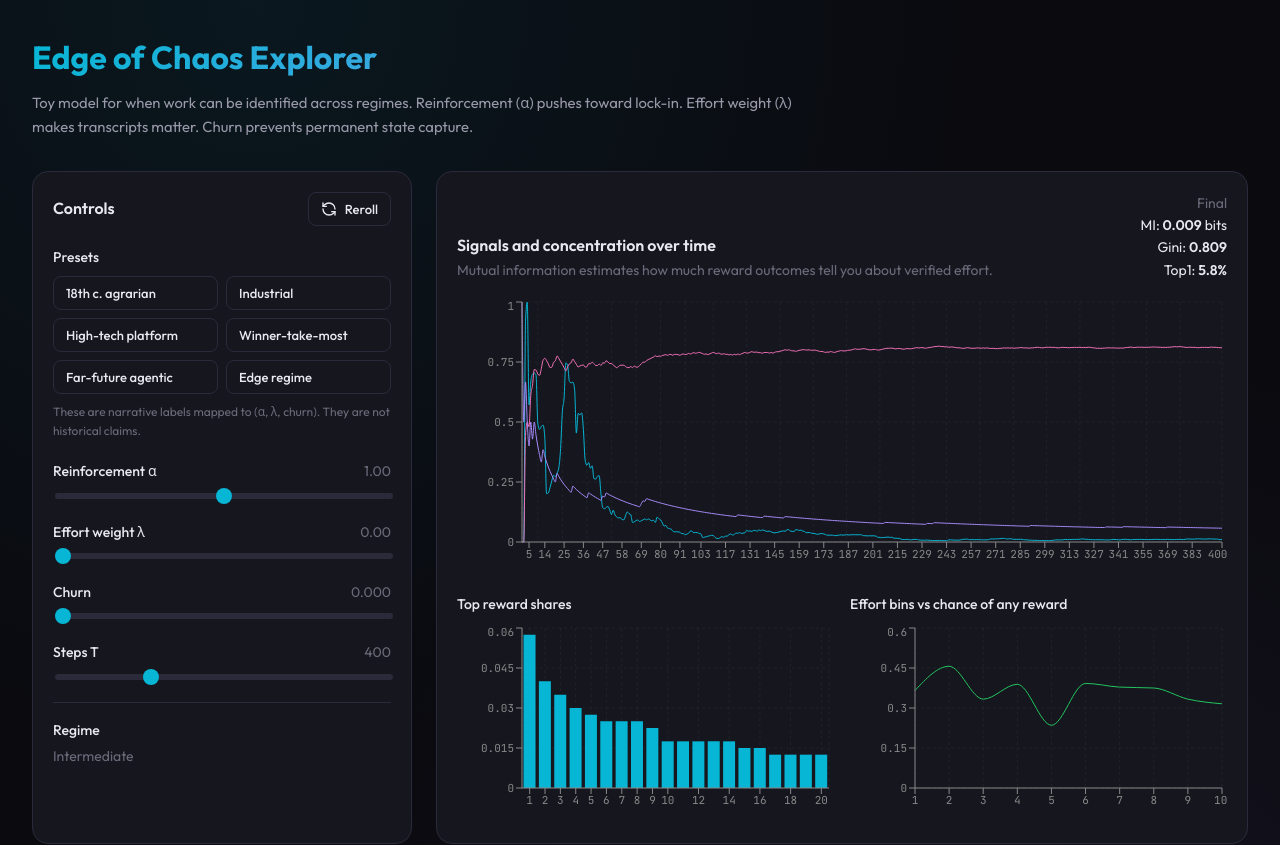
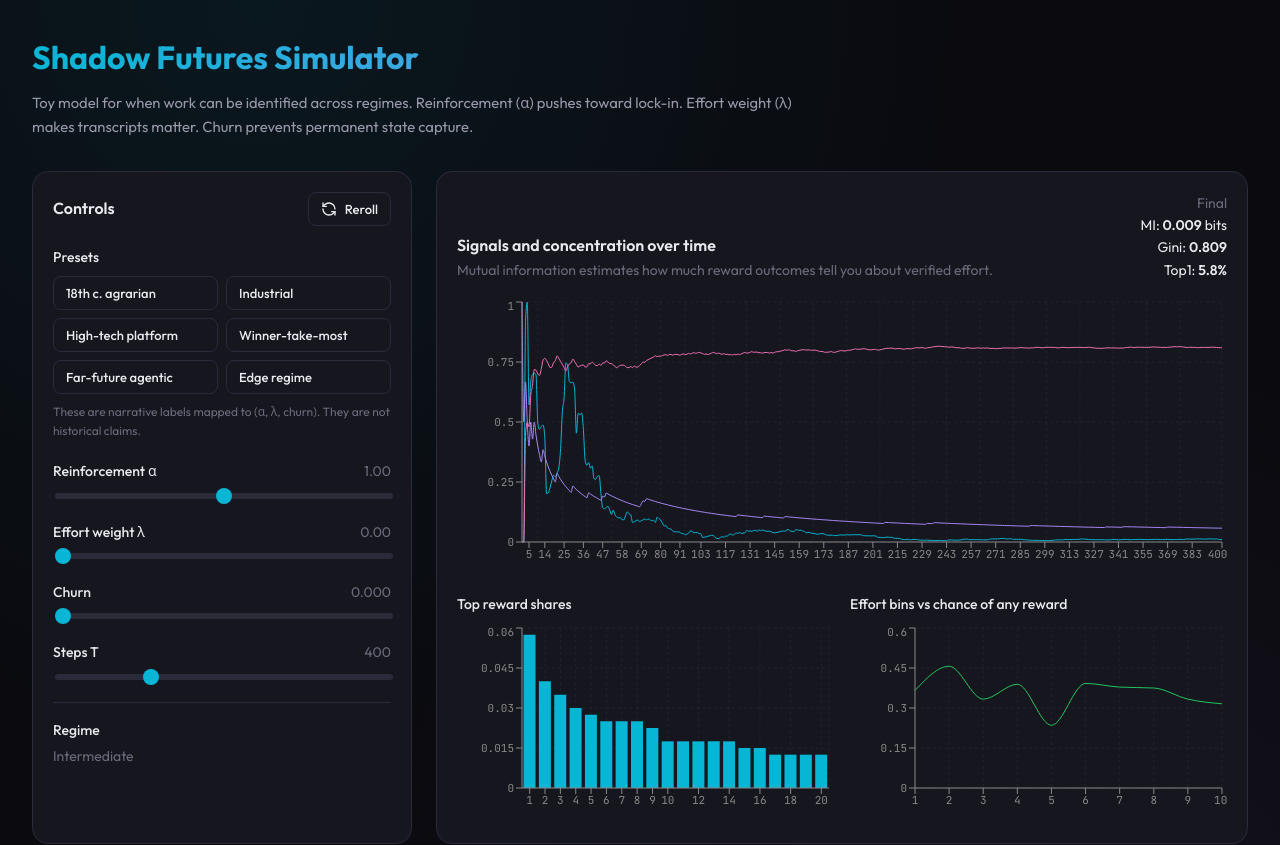
Before and after one commit to SeloSlav/shadow-futures-simulator, a React (Vite) app: page / in a window 1280 px wide. Shown: the top 845 px of the page. Built offline with nearby package versions, Linux system fonts and the light colour scheme.

Commit message:
rename title

```diff
--- a/src/components/ShadowFuturesExplorer.tsx
+++ b/src/components/ShadowFuturesExplorer.tsx
@@ -368,7 +368,7 @@ export default function EdgeOfChaosExplorer() {
         transition={{ duration: 0.35 }}
         className="header"
       >
-        <h1 className="title">Edge of Chaos Explorer</h1>
+        <h1 className="title">Shadow Futures Simulator</h1>
         <p className="subtitle">
           Toy model for when work can be identified across regimes. Reinforcement (α) pushes toward lock-in. Effort weight (λ)
           makes transcripts matter. Churn prevents permanent state capture.
```
